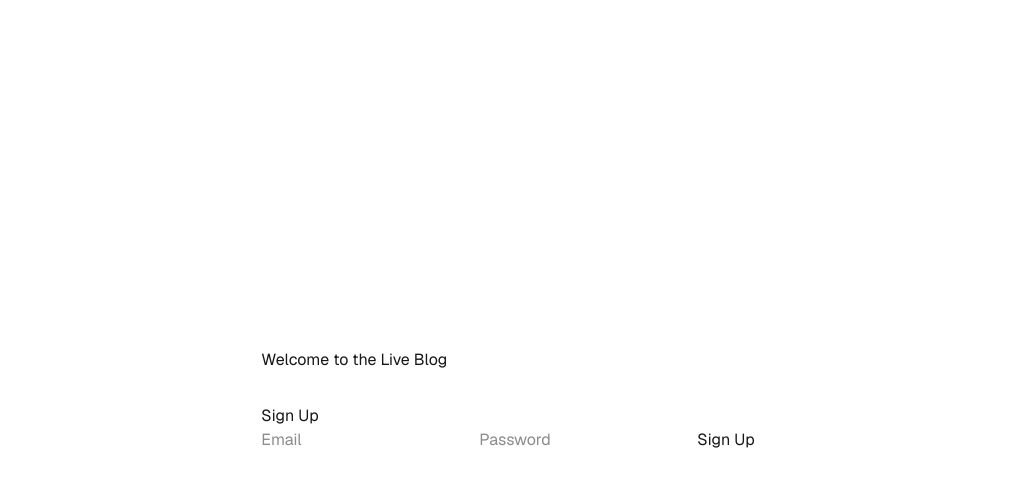
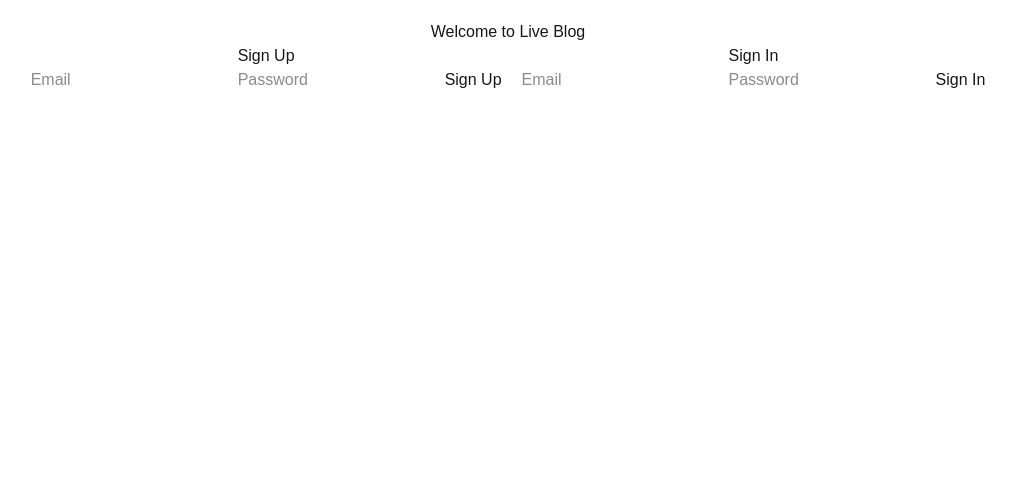
Before and after one commit to Nada-Tarek-Elagamy/liveblog.com, a Next.js app: page / in a window 1280 px wide. Shown: the top 486 px of the page, without its empty margins (132-1148 px from the left). Built offline with nearby package versions, Linux system fonts and the light colour scheme.

Commit message:
Fix Firebase configuration and authentication issues in SignIn and SignUp components

```diff
--- a/app/page.js
+++ b/app/page.js
@@ -1,15 +1,26 @@
+"use client";
+import SignUp from "../components/SignUp";
 import SignIn from "../components/SignIn";
-import SignUp from "../components/SignUp";
 
-export default function Home() {
+const HomePage = () => {
   return (
-    <div className="grid grid-rows-[20px_1fr_20px] items-center justify-items-center min-h-screen p-8 pb-20 gap-16 sm:p-20 font-[family-name:var(--font-geist-sans)]">
-      <main className="flex flex-col gap-[32px] row-start-2 items-center sm:items-start">
-        <h1>Welcome to the Live Blog</h1>
-        {/* Choose which component to render */}
-        <SignUp />  {/* Render SignUp component */}
-        {/* <SignIn />  Uncomment to render SignIn component */}
-      </main>
+    <div style={{ textAlign: "center", padding: "20px" }}>
+      <h1>Welcome to Live Blog</h1>
+      <div style={{ display: "flex", justifyContent: "center", gap: "20px" }}>
+        <SignUp />
+        <SignIn />
+      </div>
     </div>
   );
-}
+};
+
+export default HomePage;
+// This is the main page of your application. It imports and displays the SignUp and SignIn components.
+// You can customize the layout and styling as needed.
+// The components are displayed side by side using flexbox.
+// You can also add more features or components to this page as your application grows.
+// Make sure to adjust the import paths based on your project structure.
+// This is a simple example to get you started. You can enhance the UI and functionality as needed.
+// You can also add routing or navigation to other parts of your application.
+// Don't forget to test the sign-up and sign-in functionalities to ensure they work as expected.
+// You can also add error handling and loading states for better user experience.
```
